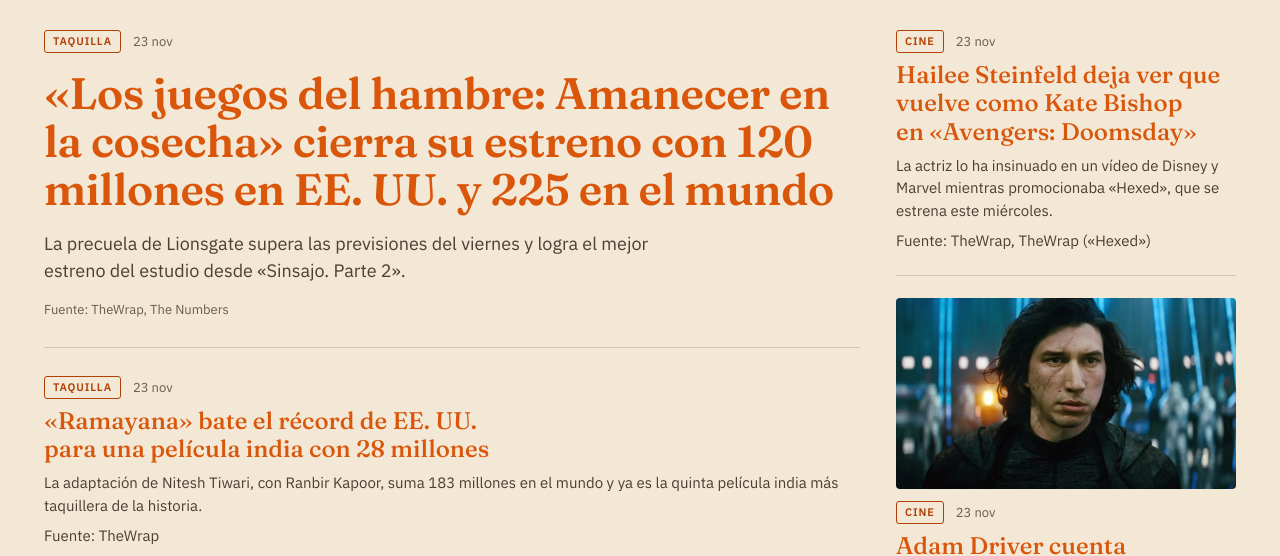
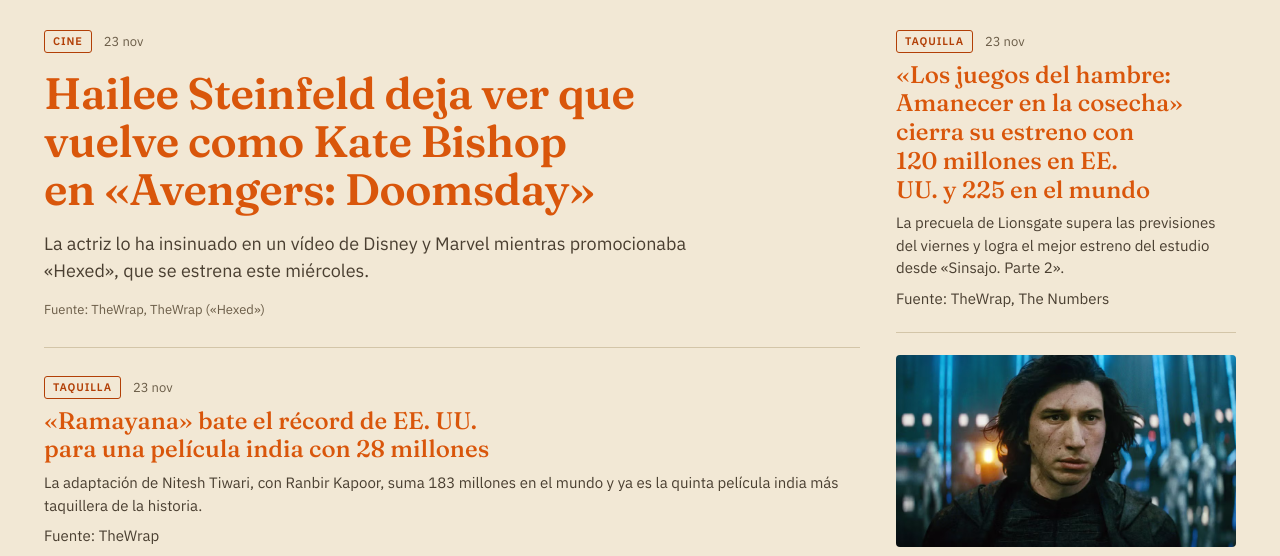
Before and after one commit to LasContraluces/contraportada, a plain HTML site: page index.html in a window 1280 px wide. Shown: the part 215-771 px from the top of the page. Drawn offline with Linux system fonts and the light colour scheme.

Commit message:
Steinfeld y Avengers: Doomsday pasa a la apertura
Co-Authored-By: Claude Opus 5.5 <noreply@anthropic.com>
Claude-Session: https://claude.ai/code/session_01UAREMqkdcRbhQYoQR3ZJ4B

```diff
--- a/index.html
+++ b/index.html
@@ -54,18 +54,18 @@
 <section class="apertura">
 <article class="principal">
 
-<div class="meta"><a class="etiqueta taquilla" href="/taquilla.html">Taquilla</a><span>23 nov</span></div>
-<h1><a href="/noticia/hunger-games-amanecer-cosecha-120-millones.html">«Los juegos del hambre: Amanecer en la cosecha» cierra su estreno con 120 millones en EE. UU. y 225 en el mundo</a></h1>
-<p class="entradilla">La precuela de Lionsgate supera las previsiones del viernes y logra el mejor estreno del estudio desde «Sinsajo. Parte 2».</p>
-<p class="fuente">Fuente: TheWrap, The Numbers</p>
+<div class="meta"><a class="etiqueta cine" href="/cine.html">Cine</a><span>23 nov</span></div>
+<h1><a href="/noticia/hailee-steinfeld-kate-bishop-avengers-doomsday.html">Hailee Steinfeld deja ver que vuelve como Kate Bishop en «Avengers: Doomsday»</a></h1>
+<p class="entradilla">La actriz lo ha insinuado en un vídeo de Disney y Marvel mientras promocionaba «Hexed», que se estrena este miércoles.</p>
+<p class="fuente">Fuente: TheWrap, TheWrap («Hexed»)</p>
 </article>
 <div class="secundarias derecha"><article>
 
 <div class="texto">
-<div class="meta"><a class="etiqueta cine" href="/cine.html">Cine</a><span>23 nov</span></div>
-<h2><a href="/noticia/hailee-steinfeld-kate-bishop-avengers-doomsday.html">Hailee Steinfeld deja ver que vuelve como Kate Bishop en «Avengers: Doomsday»</a></h2>
-<p>La actriz lo ha insinuado en un vídeo de Disney y Marvel mientras promocionaba «Hexed», que se estrena este miércoles.</p>
-<p class="fuente">Fuente: TheWrap, TheWrap («Hexed»)</p>
+<div class="meta"><a class="etiqueta taquilla" href="/taquilla.html">Taquilla</a><span>23 nov</span></div>
+<h2><a href="/noticia/hunger-games-amanecer-cosecha-120-millones.html">«Los juegos del hambre: Amanecer en la cosecha» cierra su estreno con 120 millones en EE. UU. y 225 en el mundo</a></h2>
+<p>La precuela de Lionsgate supera las previsiones del viernes y logra el mejor estreno del estudio desde «Sinsajo. Parte 2».</p>
+<p class="fuente">Fuente: TheWrap, The Numbers</p>
 </div>
 </article><article>
 <a class="foto" href="/noticia/adam-driver-soderbergh-ben-solo-gratis.html" tabindex="-1" aria-hidden="true"><img src="/imagenes/adam-driver-ben-solo.png" alt="Adam Driver como Kylo Ren" loading="lazy"></a>
--- a/noticias/2026-11-23-hailee-steinfeld-kate-bishop-avengers-doomsday.json
+++ b/noticias/2026-11-23-hailee-steinfeld-kate-bishop-avengers-doomsday.json
@@ -2,7 +2,7 @@
   "titulo": "Hailee Steinfeld deja ver que vuelve como Kate Bishop en «Avengers: Doomsday»",
   "seccion": "cine",
   "fecha": "2026-11-23T08:20",
-  "portada": 2,
+  "portada": 1,
   "entradilla": "La actriz lo ha insinuado en un vídeo de Disney y Marvel mientras promocionaba «Hexed», que se estrena este miércoles.",
   "cuerpo": [
     "Steinfeld aparece en un reel publicado por las cuentas de Disney y Marvel desde el junket de «Hexed». En lugar de la silla de su película, le entregan una de director con el título de «Avengers: Doomsday». Ella bromea con que le han traído la silla de otra película.",
--- a/noticias/2026-11-23-hunger-games-amanecer-cosecha-120-millones.json
+++ b/noticias/2026-11-23-hunger-games-amanecer-cosecha-120-millones.json
@@ -2,7 +2,7 @@
   "titulo": "«Los juegos del hambre: Amanecer en la cosecha» cierra su estreno con 120 millones en EE. UU. y 225 en el mundo",
   "seccion": "taquilla",
   "fecha": "2026-11-23T08:30",
-  "portada": 1,
+  "portada": 2,
   "entradilla": "La precuela de Lionsgate supera las previsiones del viernes y logra el mejor estreno del estudio desde «Sinsajo. Parte 2».",
   "cuerpo": [
     "«Los juegos del hambre: Amanecer en la cosecha» ha recaudado 120 millones de dólares en Estados Unidos y Canadá en su primer fin de semana. En el resto del mundo suma 105 millones en 84 mercados, y el total mundial llega a 225 millones. La dirige Francis Lawrence, dura 150 minutos y ha costado 150 millones, según The Numbers.",
```
